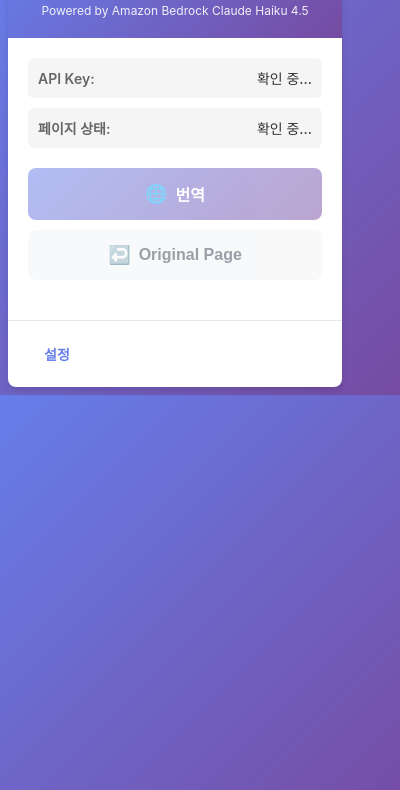
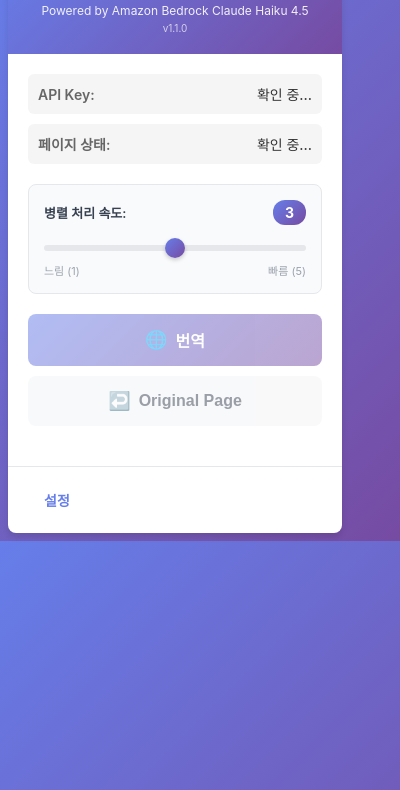
Before and after one commit to jesamkim/chrome-trans, a browser extension: page src/popup/popup.html in a window 400 px wide. Shown: the part 54-844 px from the top of the page. Drawn offline with Linux system fonts and the light colour scheme.

Commit message:
Add concurrency control slider and version 1.1.0
Add user-configurable parallel processing control:
- Add concurrency slider to popup UI (range: 1-5, default: 3)
- Beautiful slider with AWS purple gradient thumb
- Real-time value display and storage sync
- Load setting from chrome.storage in TranslationManager
- Update version to 1.1.0 in manifest.json

Display version information:
- Add v1.1.0 badge to popup header
- Add v1.1.0 badge to options header
- Style version text with subtle opacity

Features:
- User can adjust translation speed vs API rate limit
- Setting persists across sessions
- Visual feedback with slider labels (slow/fast)
- Responsive slider with hover effects

Benefits:
- More control over translation performance
- Can reduce concurrency for API rate limit concerns
- Can increase for faster translation (up to 5x parallel)

```diff
--- a/src/options/options.css
+++ b/src/options/options.css
@@ -41,6 +41,12 @@ header h1 {
 .subtitle {
   font-size: 16px;
   opacity: 0.9;
+}
+
+.version {
+  font-size: 12px;
+  opacity: 0.7;
+  margin-top: 8px;
 }
 
 main {
--- a/src/popup/popup.css
+++ b/src/popup/popup.css
@@ -43,6 +43,12 @@ header h1 {
 .subtitle {
   font-size: 12px;
   opacity: 0.9;
+}
+
+.version {
+  font-size: 10px;
+  opacity: 0.7;
+  margin-top: 4px;
 }
 
 main {
@@ -205,3 +211,88 @@ footer {
 @keyframes spin {
   to { transform: translateY(-50%) rotate(360deg); }
 }
+
+/* 동시성 제어 슬라이더 */
+.concurrency-control {
+  background: #f9fafb;
+  border: 1px solid #e5e7eb;
+  border-radius: 8px;
+  padding: 15px;
+}
+
+.concurrency-label {
+  display: flex;
+  justify-content: space-between;
+  align-items: center;
+  margin-bottom: 12px;
+  font-weight: 600;
+  color: #374151;
+  font-size: 13px;
+}
+
+.concurrency-value {
+  background: linear-gradient(135deg, #667eea 0%, #764ba2 100%);
+  color: white;
+  padding: 4px 12px;
+  border-radius: 12px;
+  font-size: 14px;
+  font-weight: 700;
+  min-width: 30px;
+  text-align: center;
+}
+
+.slider-container {
+  margin-top: 8px;
+}
+
+.concurrency-slider {
+  width: 100%;
+  height: 6px;
+  border-radius: 3px;
+  background: #e5e7eb;
+  outline: none;
+  -webkit-appearance: none;
+  appearance: none;
+  cursor: pointer;
+}
+
+.concurrency-slider::-webkit-slider-thumb {
+  -webkit-appearance: none;
+  appearance: none;
+  width: 20px;
+  height: 20px;
+  border-radius: 50%;
+  background: linear-gradient(135deg, #667eea 0%, #764ba2 100%);
+  cursor: pointer;
+  box-shadow: 0 2px 4px rgba(0, 0, 0, 0.2);
+  transition: all 0.2s ease;
+}
+
+.concurrency-slider::-webkit-slider-thumb:hover {
+  transform: scale(1.2);
+  box-shadow: 0 3px 8px rgba(102, 126, 234, 0.4);
+}
+
+.concurrency-slider::-moz-range-thumb {
+  width: 20px;
+  height: 20px;
+  border-radius: 50%;
+  background: linear-gradient(135deg, #667eea 0%, #764ba2 100%);
+  cursor: pointer;
+  border: none;
+  box-shadow: 0 2px 4px rgba(0, 0, 0, 0.2);
+  transition: all 0.2s ease;
+}
+
+.concurrency-slider::-moz-range-thumb:hover {
+  transform: scale(1.2);
+  box-shadow: 0 3px 8px rgba(102, 126, 234, 0.4);
+}
+
+.slider-labels {
+  display: flex;
+  justify-content: space-between;
+  margin-top: 8px;
+  font-size: 11px;
+  color: #9ca3af;
+}
--- a/src/popup/popup.html
+++ b/src/popup/popup.html
@@ -11,6 +11,7 @@
     <header>
       <h1>Translation Assistant</h1>
       <p class="subtitle">Powered by Amazon Bedrock Claude Haiku 4.5</p>
+      <p class="version">v1.1.0</p>
     </header>
 
     <main>
@@ -22,6 +23,29 @@
         <div id="translation-status" class="status-item">
           <span class="status-label">페이지 상태:</span>
           <span id="page-status-indicator" class="status-value">확인 중...</span>
+        </div>
+      </div>
+
+      <div id="concurrency-section" class="section">
+        <div class="concurrency-control">
+          <label for="concurrency-slider" class="concurrency-label">
+            <span>병렬 처리 속도:</span>
+            <span id="concurrency-value" class="concurrency-value">3</span>
+          </label>
+          <div class="slider-container">
+            <input
+              type="range"
+              id="concurrency-slider"
+              min="1"
+              max="5"
+              value="3"
+              class="concurrency-slider"
+            >
+            <div class="slider-labels">
+              <span>느림 (1)</span>
+              <span>빠름 (5)</span>
+            </div>
+          </div>
         </div>
       </div>
 
--- a/src/popup/popup.js
+++ b/src/popup/popup.js
@@ -15,6 +15,11 @@ document.addEventListener('DOMContentLoaded', async () => {
   const errorText = document.getElementById('error-text');
   const infoSection = document.getElementById('info-section');
   const infoText = document.getElementById('info-text');
+  const concurrencySlider = document.getElementById('concurrency-slider');
+  const concurrencyValue = document.getElementById('concurrency-value');
+
+  // 동시성 설정 로드
+  await loadConcurrencySettings();
 
   // 초기 상태 확인
   await checkStatus();
@@ -23,6 +28,7 @@ document.addEventListener('DOMContentLoaded', async () => {
   translateBtn.addEventListener('click', handleTranslate);
   restoreBtn.addEventListener('click', handleRestore);
   settingsBtn.addEventListener('click', openSettings);
+  concurrencySlider.addEventListener('input', handleConcurrencyChange);
 
   /**
    * 상태 확인
@@ -237,6 +243,38 @@ document.addEventListener('DOMContentLoaded', async () => {
   }
 
   /**
+   * 동시성 설정 로드
+   */
+  async function loadConcurrencySettings() {
+    try {
+      const result = await chrome.storage.sync.get(['maxConcurrency']);
+      const maxConcurrency = result.maxConcurrency || 3;
+
+      concurrencySlider.value = maxConcurrency;
+      concurrencyValue.textContent = maxConcurrency;
+
+      console.log('✅ 동시성 설정 로드:', maxConcurrency);
+    } catch (error) {
+      console.error('동시성 설정 로드 실패:', error);
+    }
+  }
+
+  /**
+   * 동시성 슬라이더 변경 처리
+   */
+  async function handleConcurrencyChange(event) {
+    const value = parseInt(event.target.value);
+    concurrencyValue.textContent = value;
+
+    try {
+      await chrome.storage.sync.set({ maxConcurrency: value });
+      console.log('✅ 동시성 설정 저장:', value);
+    } catch (error) {
+      console.error('동시성 설정 저장 실패:', error);
+    }
+  }
+
+  /**
    * Content Scripts 동적 주입
    * 이미 열려 있던 페이지에 Content Script가 없는 경우 주입
    */
```
Also changed, not shown: src/background/translation-manager.js (+12 -1 lines), src/options/options.html (+1 -0 lines), manifest.json.
